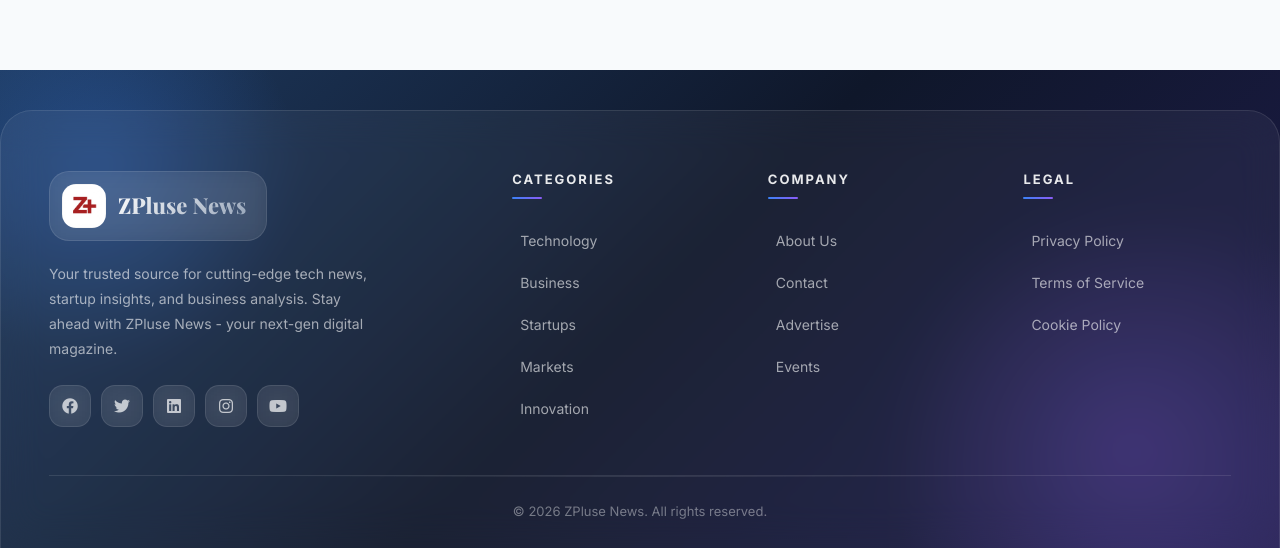
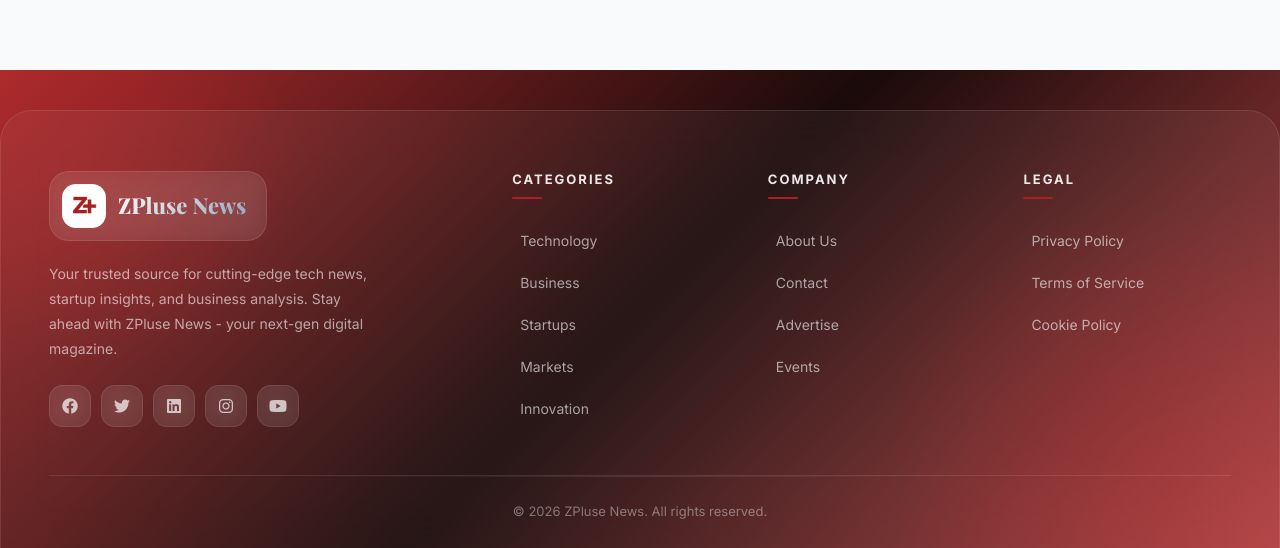
Before and after one commit to Aryanmalikk17/zplusenews, a React (Vite) app in the folder BizzShort/client/: page /contact in a window 1280 px wide. Shown: the part 1262-1810 px from the top of the page. Built offline with nearby package versions, Linux system fonts and the light colour scheme.

Commit message:
style: update brand color to #AA2123 (deep red) with transparent footer

```diff
--- a/BizzShort/client/src/styles/components.css
+++ b/BizzShort/client/src/styles/components.css
@@ -194,7 +194,7 @@
 
 .article-card:hover {
     background: rgba(255, 255, 255, 0.98);
-    box-shadow: var(--shadow-lg), 0 0 40px rgba(59, 130, 246, 0.1);
+    box-shadow: var(--shadow-lg), 0 0 40px rgba(170, 33, 35, 0.1);
     transform: translateY(-6px);
 }
 
@@ -421,7 +421,7 @@
 }
 
 .section-header .view-all:hover {
-    background: rgba(59, 130, 246, 0.15);
+    background: rgba(170, 33, 35, 0.15);
     gap: 10px;
 }
 
@@ -454,7 +454,7 @@
 .category-tab.active {
     color: var(--white);
     background: linear-gradient(135deg, var(--primary), var(--primary-dark));
-    box-shadow: 0 4px 12px rgba(59, 130, 246, 0.3);
+    box-shadow: 0 4px 12px rgba(170, 33, 35, 0.3);
 }
 
 /* ===== SIDEBAR WIDGETS - Glassmorphism ===== */
--- a/BizzShort/client/src/styles/footer.css
+++ b/BizzShort/client/src/styles/footer.css
@@ -5,7 +5,7 @@
 
 .footer {
     position: relative;
-    background: linear-gradient(135deg, #1e3a5f 0%, #0f172a 50%, #1e1b4b 100%);
+    background: linear-gradient(135deg, rgba(170, 33, 35, 0.95) 0%, #1a0a0a 50%, rgba(170, 33, 35, 0.85) 100%);
     padding: 0;
     margin-top: 80px;
     overflow: hidden;
@@ -19,7 +19,7 @@
     left: -100px;
     width: 400px;
     height: 400px;
-    background: radial-gradient(circle, rgba(59, 130, 246, 0.3) 0%, transparent 70%);
+    background: radial-gradient(circle, rgba(170, 33, 35, 0.4) 0%, transparent 70%);
     pointer-events: none;
 }
 
@@ -30,7 +30,7 @@
     right: -100px;
     width: 500px;
     height: 500px;
-    background: radial-gradient(circle, rgba(139, 92, 246, 0.25) 0%, transparent 70%);
+    background: radial-gradient(circle, rgba(170, 33, 35, 0.3) 0%, transparent 70%);
     pointer-events: none;
 }
 
--- a/BizzShort/client/src/styles/index.css
+++ b/BizzShort/client/src/styles/index.css
@@ -5,16 +5,16 @@
 
 /* ===== CSS VARIABLES ===== */
 :root {
-    /* Primary Colors - Bright Blue */
-    --primary: #3b82f6;
-    --primary-light: #60a5fa;
-    --primary-dark: #2563eb;
+    /* Primary Colors - Brand Red */
+    --primary: #AA2123;
+    --primary-light: #cc3b3d;
+    --primary-dark: #8a1a1c;
 
     /* Accent Colors */
     --accent-blue: #0ea5e9;
     --accent-teal: #14b8a6;
     --accent-gold: #f59e0b;
-    --accent-purple: #8b5cf6;
+    --accent-purple: #AA2123;
     --accent-pink: #ec4899;
 
     /* Neutrals */
@@ -51,7 +51,7 @@
     --shadow-md: 0 4px 16px rgba(0, 0, 0, 0.08);
     --shadow-lg: 0 8px 32px rgba(0, 0, 0, 0.1);
     --shadow-xl: 0 16px 48px rgba(0, 0, 0, 0.12);
-    --shadow-glow: 0 0 40px rgba(59, 130, 246, 0.15);
+    --shadow-glow: 0 0 40px rgba(170, 33, 35, 0.15);
 
     /* Border Radius */
     --radius-sm: 6px;
--- a/BizzShort/client/src/styles/navbar.css
+++ b/BizzShort/client/src/styles/navbar.css
@@ -94,12 +94,12 @@
 .top-navbar-menu-item>a:hover,
 .top-navbar-menu-item>button:hover {
     color: var(--primary);
-    background: rgba(59, 130, 246, 0.08);
+    background: rgba(170, 33, 35, 0.08);
 }
 
 .top-navbar-menu-item>a.active {
     color: var(--primary);
-    background: rgba(59, 130, 246, 0.12);
+    background: rgba(170, 33, 35, 0.12);
     font-weight: 600;
 }
 
@@ -148,7 +148,7 @@
 
 .dropdown-menu a:hover {
     color: var(--primary);
-    background: rgba(59, 130, 246, 0.08);
+    background: rgba(170, 33, 35, 0.08);
     transform: translateX(4px);
 }
 
@@ -175,7 +175,7 @@
 
 .top-navbar-actions .search-btn:hover {
     color: var(--primary);
-    background: rgba(59, 130, 246, 0.1);
+    background: rgba(170, 33, 35, 0.1);
     transform: scale(1.05);
 }
 
@@ -310,7 +310,7 @@
 .mobile-menu-links a:hover,
 .mobile-menu-links a.active {
     color: var(--primary);
-    background: rgba(59, 130, 246, 0.08);
+    background: rgba(170, 33, 35, 0.08);
 }
 
 .mobile-menu-links a.active {
```
